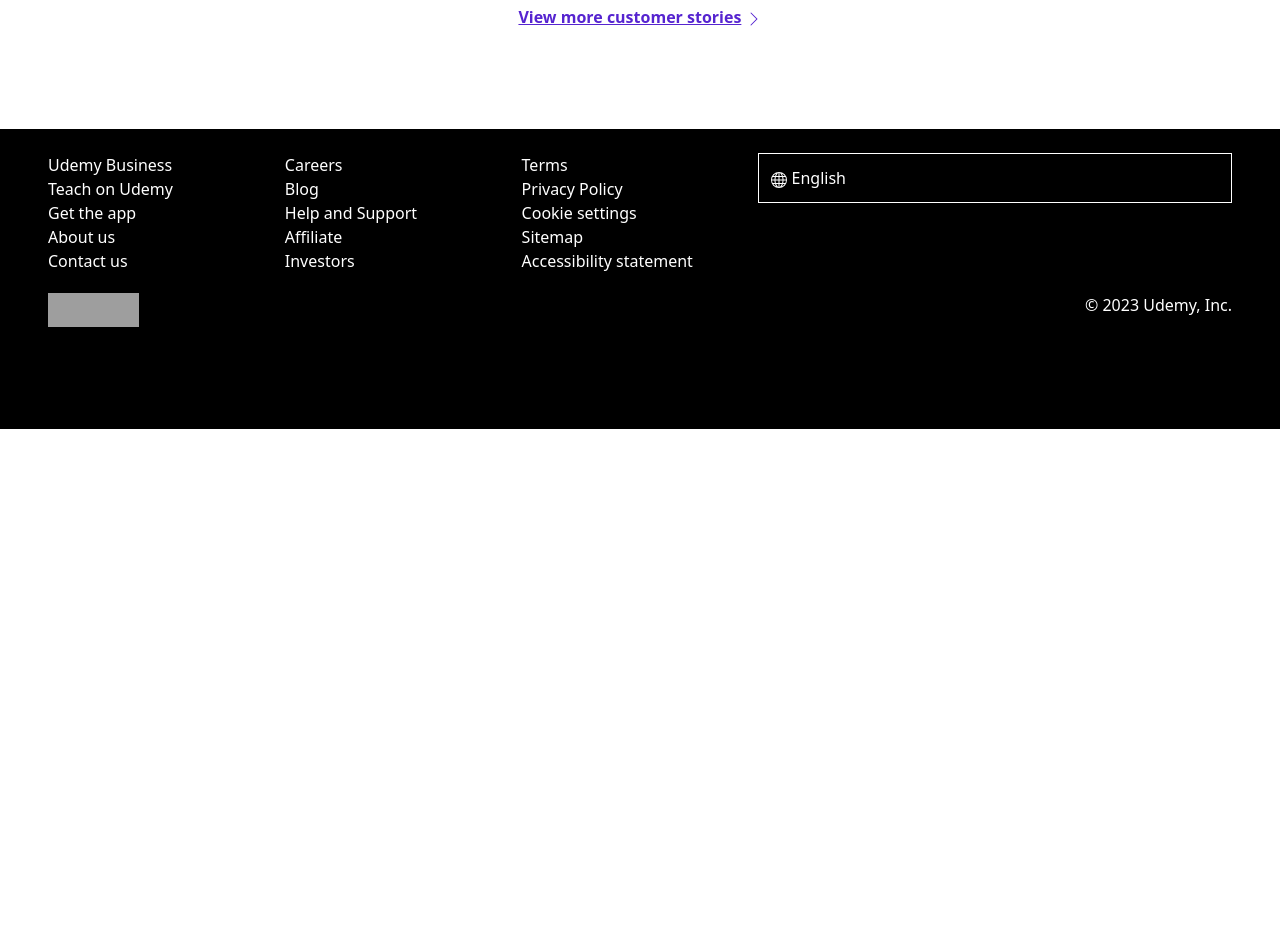
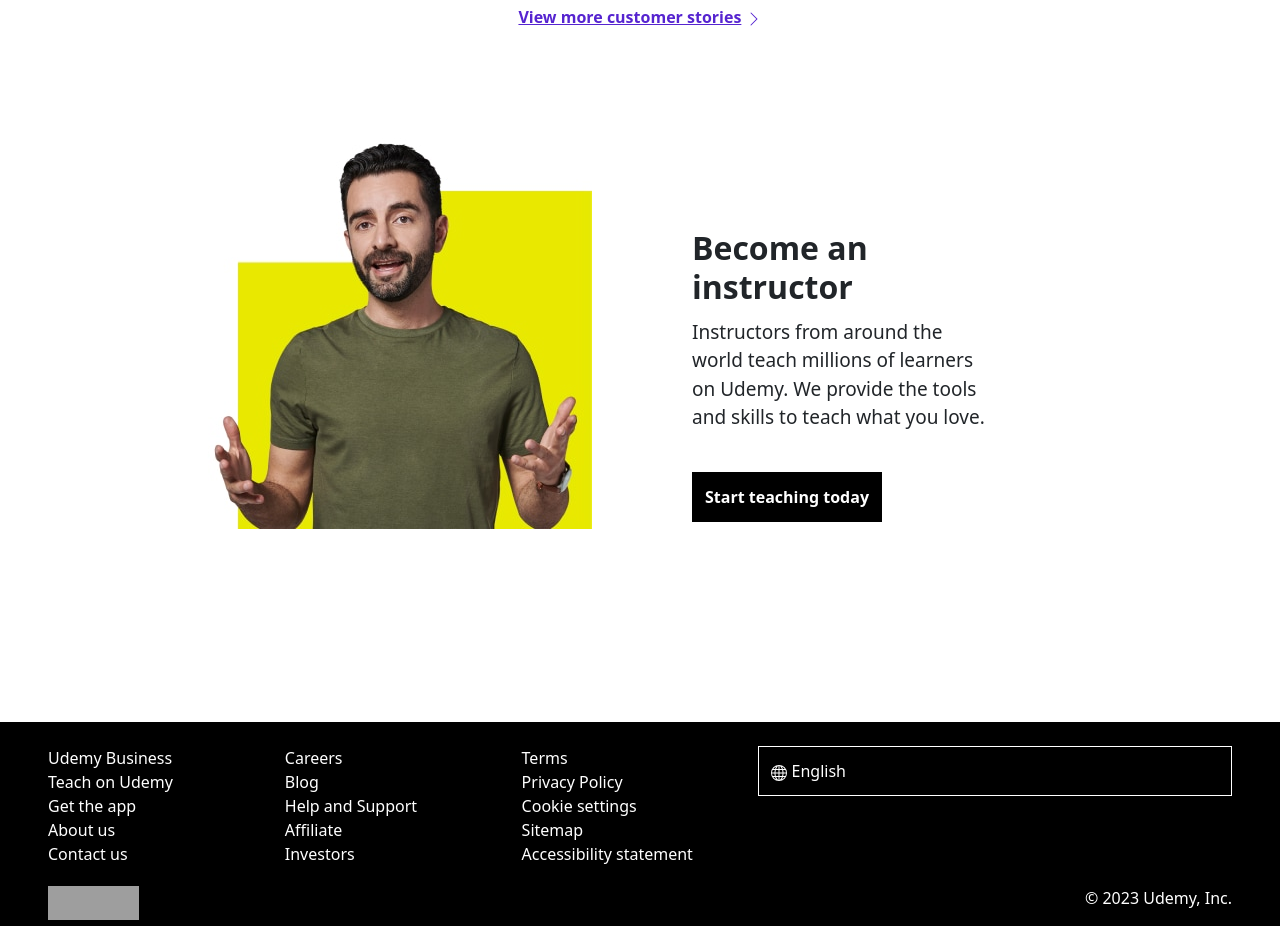
Before and after one commit to codectrlsolutions/udemy-clone-simple-frontend, a plain HTML site: page index.html in a window 1280 px wide. Shown: the part 3880-4806 px from the top of the page. Before the commit the page ends 4309 px from the top, so only its background shows below. Drawn offline with nearby package versions, Linux system fonts and the light colour scheme; grey boxes are pictures that could not be loaded.

Commit message:
Become a instrunctor section completed

```diff
--- a/index.html
+++ b/index.html
@@ -184,6 +184,9 @@
                 </div>
             </div>
         </div>
+
+
+
 
 
         <!-- feedback section -->
@@ -893,6 +896,21 @@
             </div>
         </div>
 
+        <!-- instruction section  -->
+        <div class="instruction">
+            <div class="main-container">
+                <div class="image-container">
+                    <img src="images/instructor.jpg" alt="UB_Promo" height="400" width="400">
+                </div>
+                <div class="text-container">
+                    <h2>Become an instructor</h2>
+                    <p>Instructors from around the world teach millions of learners on Udemy. We provide the tools and
+                        skills to teach what you love.</p>
+                    <span>Start teaching today</span>
+                </div>
+            </div>
+        </div>
+
     </main>
 
 
--- a/style.css
+++ b/style.css
@@ -274,6 +274,30 @@ nav {
     flex-wrap: wrap;
     justify-content: space-evenly;
 }
+
+
+
+
+
+
+
+
+
+
+
+
+
+
+
+
+
+
+
+
+
+
+
+
 
 
 
@@ -872,6 +896,75 @@ nav {
 
 
 
+/*become a instrunctor*/
+.instruction {
+    width: 100%;
+    margin: 100px 0;
+    padding: 0 15%;
+}
+
+.instruction .main-container {
+    display: grid;
+    grid-template-columns: auto auto;
+    justify-content: space-between;
+}
+
+.instruction .main-container .text-container {
+    padding: 100px;
+}
+
+.instruction .main-container .text-container h2 {
+    margin-bottom: 12px;
+    font-weight: 700;
+}
+
+.instruction .main-container .text-container p {
+    font-size: 19px;
+}
+
+.instruction .main-container .text-container span {
+    display: inline-block;
+    margin-top: 24px;
+    padding: 12px;
+    font-weight: 700;
+    border: 1px solid black;
+    color: white;
+    background-color: black;
+}
+
+.instruction .main-container .text-container span:hover {
+    cursor: pointer;
+    background-color: #3e4143;
+}
+
+
+
+
+
+
+
+
+
+
+
+
+
+
+
+
+
+
+
+
+
+
+
+
+
+
+
+
+
 
 /* for images content to fit */
 /* footer section */
```
